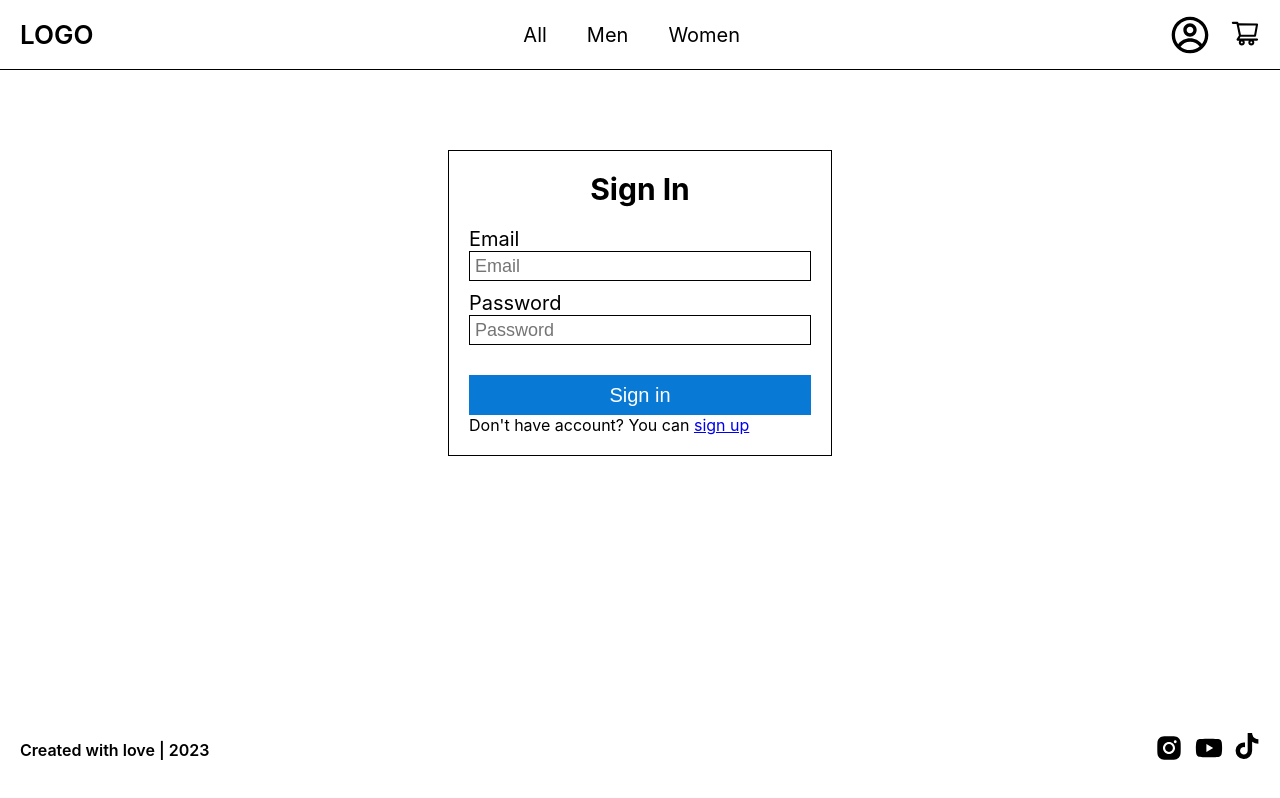
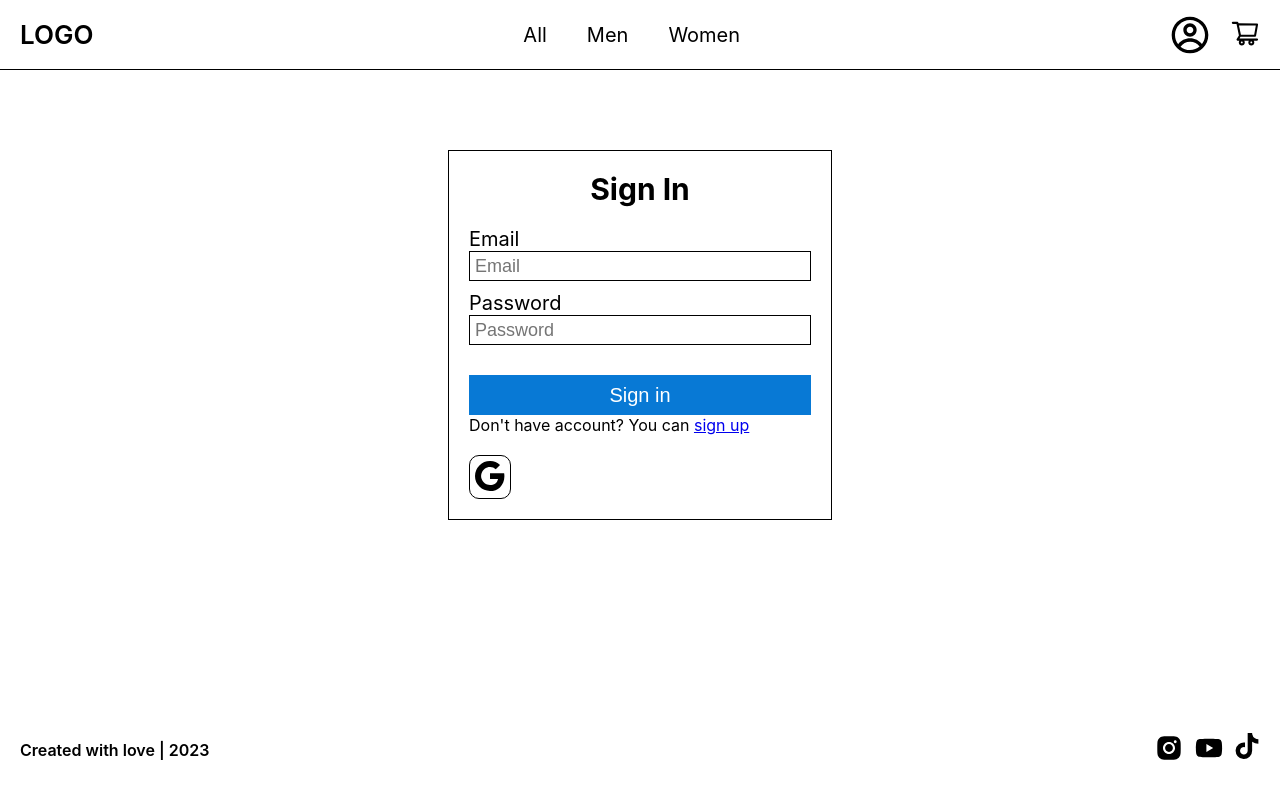
Before and after one commit to Rutakata/online-store, a React (Create React App) app: page /signin in a window 1280 px wide. Built offline with nearby package versions, Linux system fonts and the light colour scheme; no server answers.

Commit message:
Added Google authorization

```diff
--- a/src/components/Authorization/Authorization.jsx
+++ b/src/components/Authorization/Authorization.jsx
@@ -1,6 +1,7 @@
 import React, { useState } from "react";
 import { Link, useNavigate } from "react-router-dom";
 import { useAuth } from "../../contexts/AuthContext";
+import { BsGoogle } from "react-icons/bs";
 import style from "./Authorization.module.css";
 
 
@@ -9,7 +10,7 @@ const Authorization = () => {
     const [password, setPassword] = useState('');
     const [error, setError] = useState(null);
     const [loading, setLoading] = useState(false);
-    const { logIn } = useAuth();
+    const { logIn, logInWithGoogle } = useAuth();
     const navigate = useNavigate();
 
     const handleEmail = (e) => setEmail(e.target.value);
@@ -31,6 +32,17 @@ const Authorization = () => {
         setLoading(false);
     }
 
+    const handleGoogle = async () => {
+        setLoading(true);
+        try {
+            await logInWithGoogle();
+            navigate('/home')
+        }catch (err) {
+            setError('Failed to sign in');
+        }
+        setLoading(false);
+    }
+
     return <div className={style.wrapper}>
         <h1 className={style.header}>Sign In</h1>
 
@@ -46,6 +58,9 @@ const Authorization = () => {
 
         <p>Don't have account? You can <Link to='/signup'>sign up</Link></p>
         {error ? <p className={style.loginizationForm__errorMessage}>{error}</p> : null}
+        <div className={style.googleAuth}>
+            <BsGoogle onClick={handleGoogle} size={30} />
+        </div>
     </div>
 }
 
--- a/src/components/Authorization/Authorization.module.css
+++ b/src/components/Authorization/Authorization.module.css
@@ -51,3 +51,11 @@
     padding: 5px 10px;
     height: fit-content;
 }
+.googleAuth {
+    border: 1px solid black;
+    padding: 5px 5px 3px 5px;
+    width: fit-content;
+    height: fit-content;
+    border-radius: 10px;
+    margin-top: 20px;
+}
--- a/src/components/Profile/ProfileContainer.jsx
+++ b/src/components/Profile/ProfileContainer.jsx
@@ -9,11 +9,8 @@ const ProfileContainer = () => {
     const navigate = useNavigate();
 
     useEffect(() => {
-        console.log(currentUser);
-        if (!currentUser) {
-            navigate('/signin');
-        }
-    }, [currentUser])
+        navigate('/home');
+    }, [])
 
     const handleLogOut = () => {
         navigate('/home');
--- a/src/contexts/AuthContext.jsx
+++ b/src/contexts/AuthContext.jsx
@@ -1,6 +1,6 @@
 import React, { useState, useEffect, createContext, useContext } from 'react';
-import { auth } from '../firebase';
-import { createUserWithEmailAndPassword, signInWithEmailAndPassword, signOut } from 'firebase/auth';
+import { auth, googleAuthProvider } from '../firebase';
+import { createUserWithEmailAndPassword, signInWithEmailAndPassword, signInWithPopup, signOut } from 'firebase/auth';
 
 const AuthContext = createContext();
 
@@ -24,6 +24,10 @@ const AuthProvider = ({children}) => {
         return signOut(auth);
     }
 
+    function logInWithGoogle() {
+        return signInWithPopup(auth, googleAuthProvider);
+    }
+
     useEffect(() => {
         const unsubscribe = auth.onAuthStateChanged((user) => {
             setCurrentUser(user);
@@ -37,7 +41,8 @@ const AuthProvider = ({children}) => {
         currentUser,
         signUp,
         logIn,
-        logOut
+        logOut,
+        logInWithGoogle
     };
 
     return <AuthContext.Provider value={value}>
--- a/src/firebase.js
+++ b/src/firebase.js
@@ -1,5 +1,5 @@
 import { initializeApp } from "firebase/app";
-import { getAuth } from "firebase/auth";
+import { getAuth, GoogleAuthProvider } from "firebase/auth";
 import { getDatabase } from "firebase/database";
 
 
@@ -17,5 +17,4 @@ const firebaseConfig = {
 export const app = initializeApp(firebaseConfig);
 export const auth = getAuth(app);
 export const database = getDatabase(app);
-// const analytics = getAnalytics(app);
-// export const googleAuthProvider = new GoogleAuthProvider();
+export const googleAuthProvider = new GoogleAuthProvider();
```
